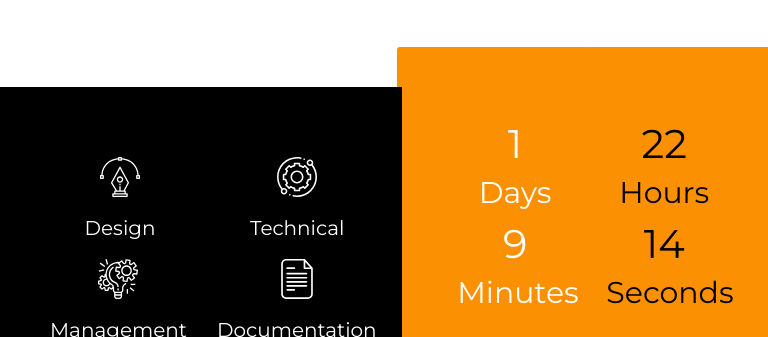
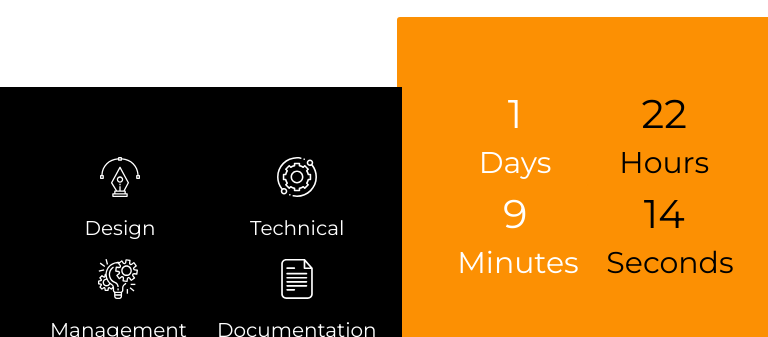
Before and after one commit to debubaba/IEEE-CS-CCS-2019-Timer, a plain HTML site: page index.html in a window 768 px wide. Shown: the part 463-800 px from the top of the page. Drawn offline with nearby package versions, Linux system fonts and the light colour scheme.

Commit message:
Update clock.css

```diff
--- a/stylesheets/clock.css
+++ b/stylesheets/clock.css
@@ -179,7 +179,7 @@ h1{
      position: absolute;
      right: -3rem;
      bottom: 0rem;
-     max-height: 29rem;
+     max-height: 32rem;
  }
  #dayBox {
    text-align: center;
```
